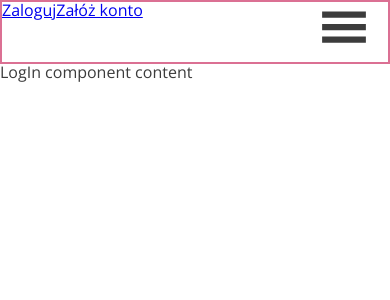
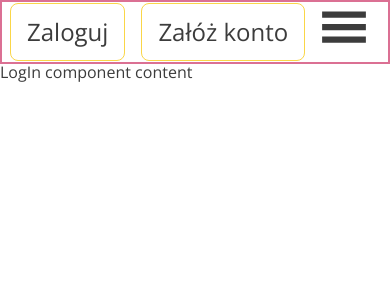
Before and after one commit to MartaSolo/oddaj-rzeczy, a React (Create React App) app: page /login in a window 390 px wide. Shown: the top 300 px of the page. Built offline with nearby package versions, Linux system fonts and the light colour scheme.

Commit message:
editing style for mobile navigation

```diff
--- a/package.json
+++ b/package.json
@@ -12,6 +12,7 @@
     "react-router-dom": "^6.3.0",
     "react-scripts": "5.0.1",
     "react-scroll": "^1.8.7",
+    "react-spring": "^9.4.4",
     "sass": "^1.51.0",
     "web-vitals": "^2.1.4"
   },
--- a/src/components/Header/Header.js
+++ b/src/components/Header/Header.js
@@ -7,9 +7,13 @@ export const Header = () => {
   return (
     <header className="header">
       <NavBar />
-      <div>
-        <NavLink to="/login">Zaloguj</NavLink>
-        <NavLink to="/register">Załóż konto</NavLink>
+      <div className="header__auth">
+        <NavLink to="/login" className="header_auth-link">
+          Zaloguj
+        </NavLink>
+        <NavLink to="/register" className="header_auth-link">
+          Załóż konto
+        </NavLink>
       </div>
     </header>
   );
--- a/src/components/Header/Header.scss
+++ b/src/components/Header/Header.scss
@@ -1,6 +1,21 @@
+@import "../../scss/settings/colors";
+
 .header {
   border: 2px solid palevioletred;
   position: relative;
   height: 60px;
-  // position: fixed;
+  .header__auth {
+    height: 100%;
+    display: flex;
+    align-items: center;
+    .header_auth-link {
+      text-decoration: none;
+      font-size: 1.5rem;
+      padding: 1rem;
+      margin: 0.5rem;
+      color: $colorFontPrimary;
+      border: 1px solid $colorAccent;
+      border-radius: 0.5rem;
+    }
+  }
 }
--- a/src/components/NavBar/NavLinks/NavLinks.scss
+++ b/src/components/NavBar/NavLinks/NavLinks.scss
@@ -4,7 +4,7 @@
 .nav__list {
   background-color: $colorBackgroundPrimary;
   position: absolute;
-  top: 50px;
+  top: 60px;
   width: 100%;
   @include mediumScreen {
     display: flex;
@@ -13,6 +13,7 @@
     background-color: $colorBackgroundPrimary;
   }
   .nav__list-link {
+    border: 1px solid green;
     text-align: center;
     display: block;
     text-decoration: none;
@@ -22,7 +23,7 @@
     border-bottom: 1px solid $colorAccent;
     @include mediumScreen {
       border: none;
-      font-size: 1rem;
+      font-size: 1.2rem;
       &:hover {
         border: 1px solid $colorAccent;
       }
--- a/src/components/NavBar/NavMobile/NavMobile.scss
+++ b/src/components/NavBar/NavMobile/NavMobile.scss
@@ -5,7 +5,6 @@
     position: absolute;
     right: 5%;
     display: block;
-    height: 50px;
     cursor: pointer;
   }
 }
```
Also changed, not shown: 1 other file (tests, documents, lock files or other folders).
